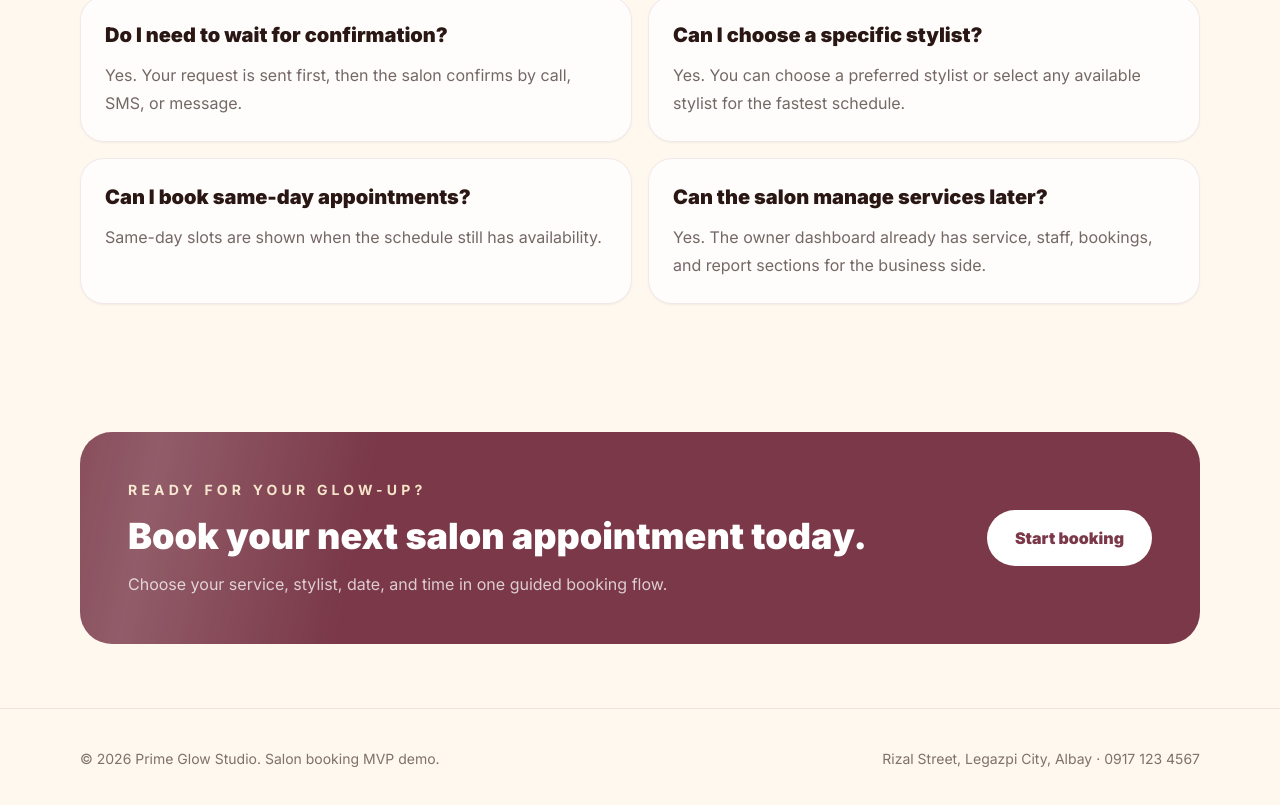
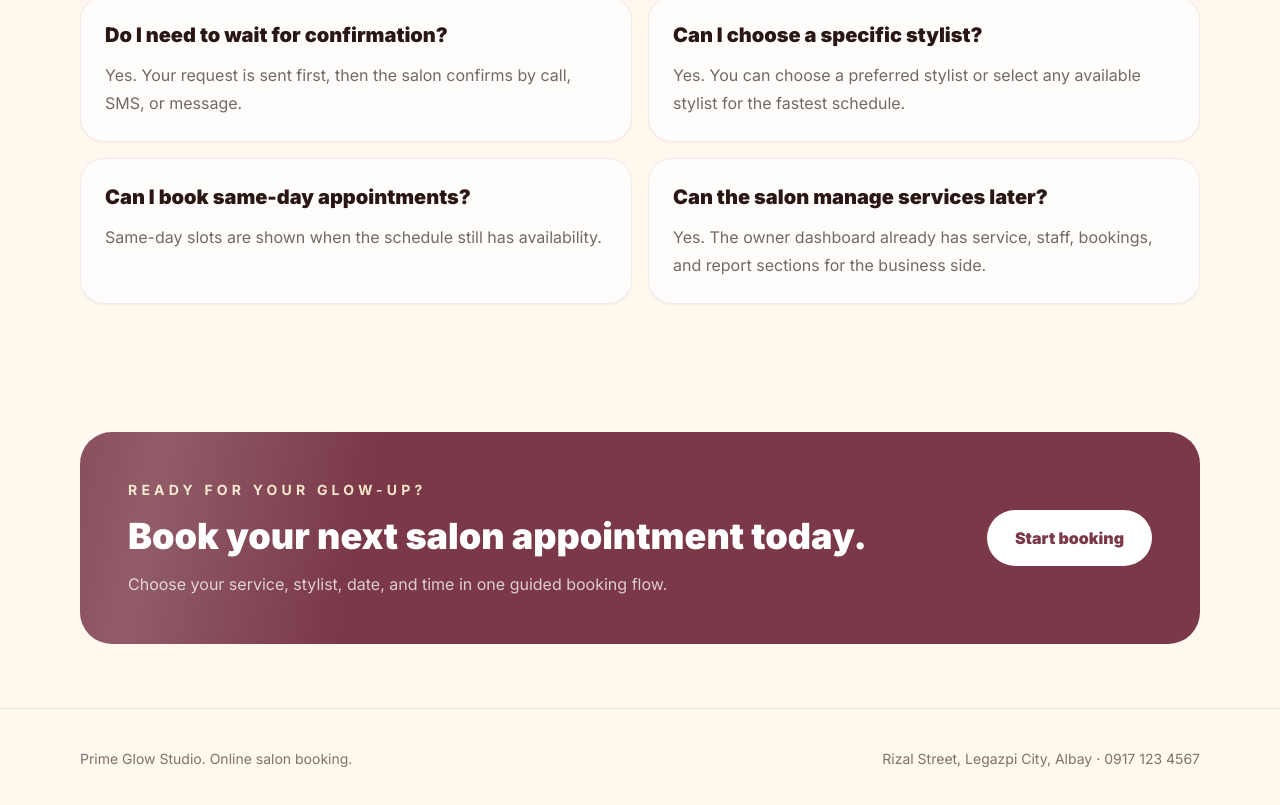
Before and after one commit to tan15hacks/Saas-Salon-Barber-Booking-System, a Next.js app: page / in a window 1280 px wide. Shown: the part 8757-9562 px from the top of the page. Built offline with nearby package versions, Linux system fonts and the light colour scheme.

Commit message:
Clean footer wording

```diff
--- a/components/site/Footer.tsx
+++ b/components/site/Footer.tsx
@@ -4,7 +4,7 @@ export function Footer() {
   return (
     <footer className="border-t border-rosewood/10 py-10">
       <div className="salon-container flex flex-col gap-4 text-sm text-espresso/60 md:flex-row md:items-center md:justify-between">
-        <p>© {new Date().getFullYear()} {salon.name}. Salon booking MVP demo.</p>
+        <p>{salon.name}. Online salon booking.</p>
         <p>{salon.address} · {salon.phone}</p>
       </div>
     </footer>
```
